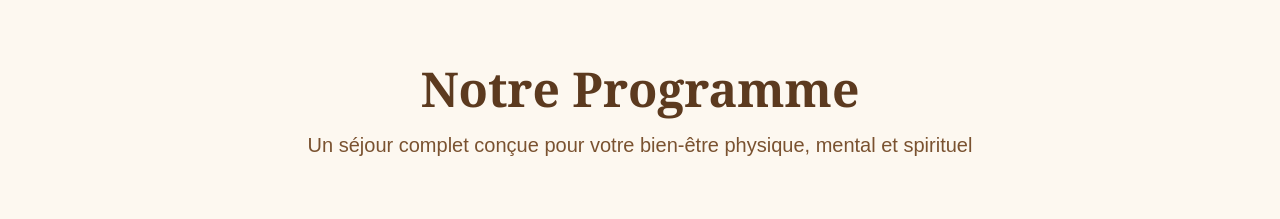
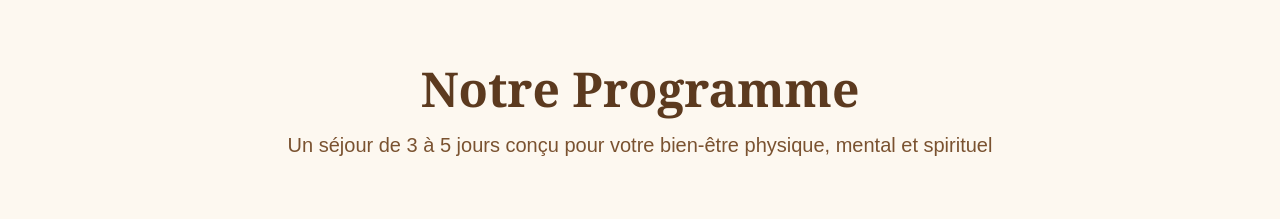
Before and after one commit to NawresAbid/Ama-Retreat, a Next.js app: page / in a window 1280 px wide. Shown: the part 2660-2879 px from the top of the page. Built offline with nearby package versions, Linux system fonts and the light colour scheme; no server answers; the database is empty.

Commit message:
Update ProgramSection.tsx

```diff
--- a/components/ProgramSection.tsx
+++ b/components/ProgramSection.tsx
@@ -70,7 +70,7 @@ const ProgramSection = () => {
             Notre Programme
           </h2>
           <p className="text-xl max-w-3xl mx-auto leading-relaxed" style={{ color: colors.brown600 }}>
-            Un séjour complet conçue pour votre bien-être physique, mental et spirituel
+           Un séjour de 3 à 5 jours conçu pour votre bien-être physique, mental et spirituel
           </p>
         </div>
 
```
